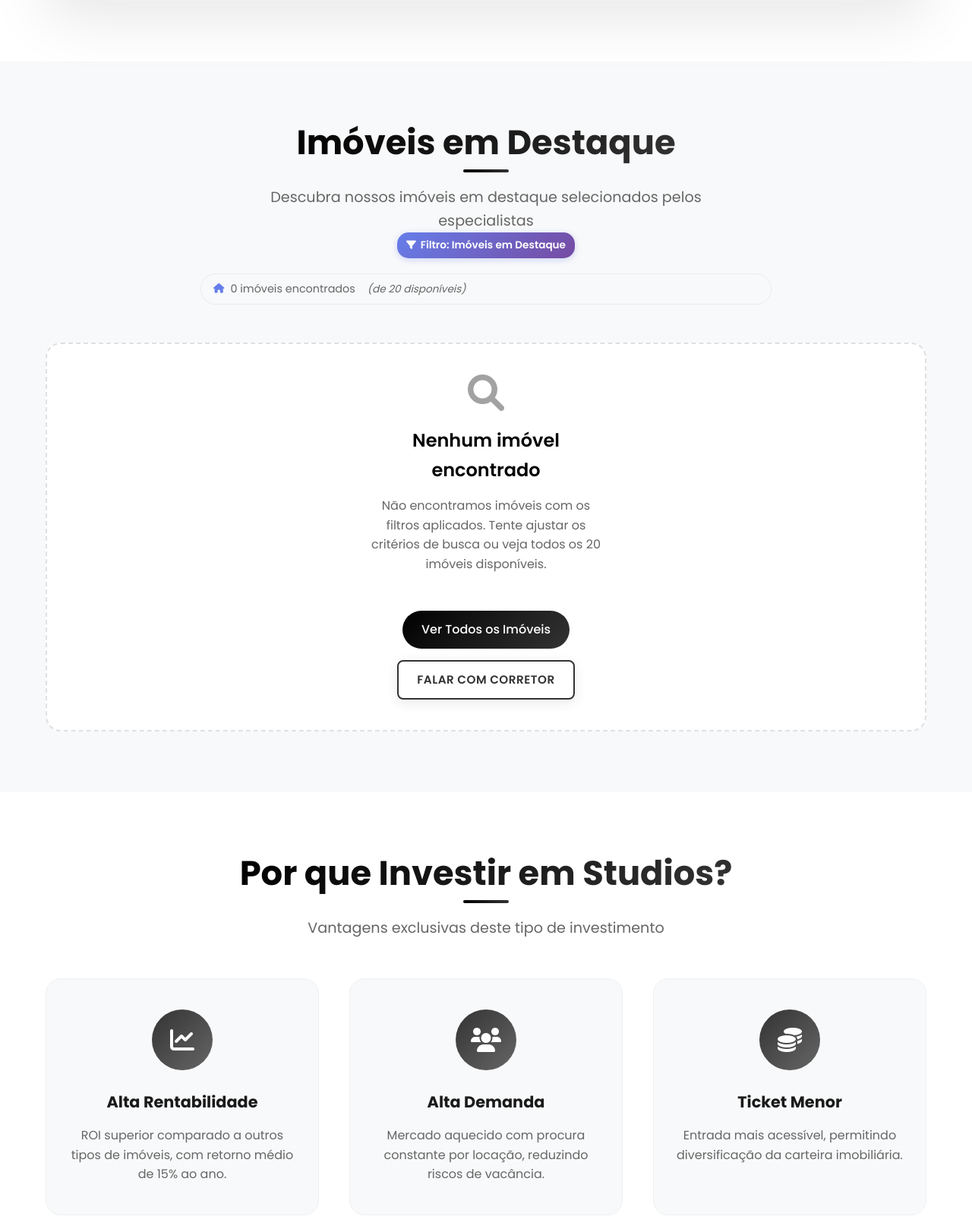
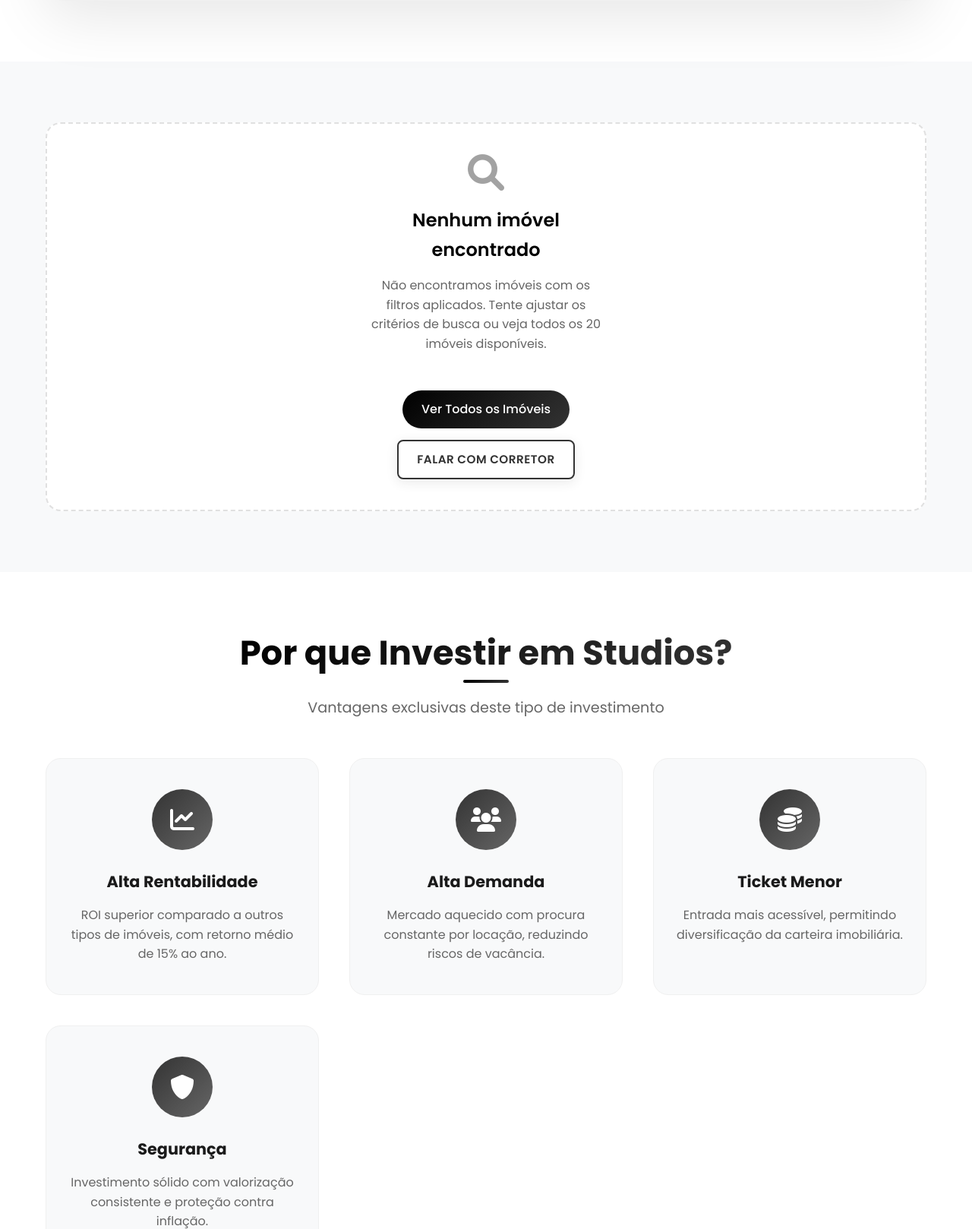
Before and after one commit to Woschbrayan/Br2studios, a PHP site: page /br2studios/imoveis.php?filtro=destaque in a window 1280 px wide. Shown: the part 1328-2946 px from the top of the page at 76% size. Run offline with PHP 8.4, Linux system fonts and the light colour scheme; data comes from the database, SQL or seed files in the repository.

Commit message:
novas atualizacao

```diff
--- a/imoveis.php
+++ b/imoveis.php
@@ -323,33 +323,6 @@ include 'includes/header.php';
     <!-- Properties Grid -->
     <section class="properties-section">
         <div class="container">
-            <div class="section-header">
-                <h2><?php echo $page_subtitle; ?></h2>
-                <p><?php echo $page_description; ?></p>
-
-                <!-- Indicador de Filtro Ativo -->
-                <?php if (isset($_GET['filtro']) && !empty($_GET['filtro'])): ?>
-                    <div class="filter-indicator">
-                        <i class="fas fa-filter"></i>
-                        <span>
-                            <?php if ($_GET['filtro'] == 'destaque'): ?>
-                                Filtro: Imóveis em Destaque
-                            <?php elseif ($_GET['filtro'] == 'valorizacao'): ?>
-                                Filtro: Maior Valorização
-                            <?php endif; ?>
-                        </span>
-                    </div>
-                <?php endif; ?>
-
-                <!-- Contador de Resultados -->
-                <div class="results-counter">
-                    <i class="fas fa-home"></i>
-                    <span><?php echo count($imoveis); ?> imóveis encontrados</span>
-                    <?php if (!empty($filters) && count($filters) > 1): ?>
-                        <span class="filter-info">(de <?php echo $totalDisponiveis; ?> disponíveis)</span>
-                    <?php endif; ?>
-                </div>
-            </div>
 
             <?php if (empty($imoveis)): ?>
                 <div class="no-properties-message">
```
